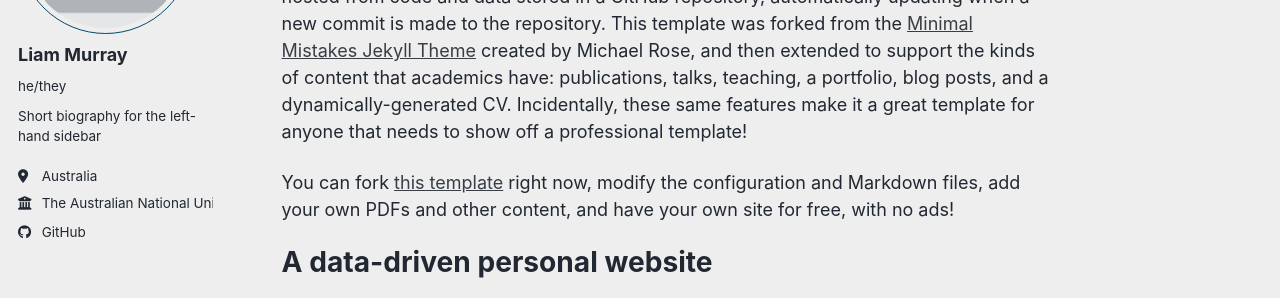
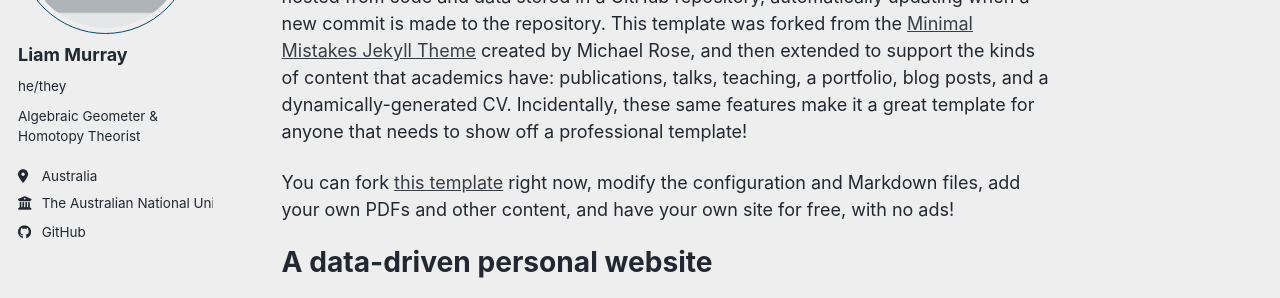
Before and after one commit to liam-murray103/liam-murray103.github.io, a Jekyll site: the page built from _pages/about.md, in a window 1280 px wide. Shown: the part 242-540 px from the top of the page. Built offline with Jekyll 4.4.1, drawn with Linux system fonts in a browser that asks for light colours; a style sheet for code colours, icons or effects is not loaded.

Commit message:
Update _config.yml

```diff
--- a/_config.yml
+++ b/_config.yml
@@ -26,7 +26,7 @@ author:
   avatar           : "profile.png"
   name             : "Liam Murray"
   pronouns         : "he/they"
-  bio              : "Short biography for the left-hand sidebar"
+  bio              : "Algebraic Geometer & Homotopy Theorist"
   location         : "Australia"
   employer         : "The Australian National University"
   uri              : # URL
```
